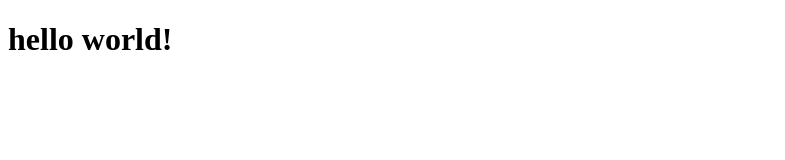
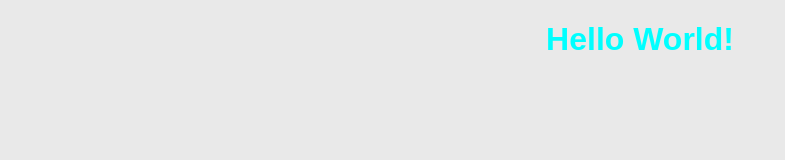
Before and after one commit to E5LAM/Git, a plain HTML site: page index.html in a window 1280 px wide. Shown: the whole page, without its empty margins (0-785 px from the left). Drawn offline with Linux system fonts and the light colour scheme.

Commit message:
add heading

```diff
--- a/index.html
+++ b/index.html
@@ -7,7 +7,8 @@
     <link rel="stylesheet" href="style.css">
 </head>
 <body>
-    <h1 title="I love you rahma">hello world!</h1>
+    <h1>hello world!</h1>
+
 
     <script src="js.js"></script>
 </body>
--- a/style.css
+++ b/style.css
@@ -0,0 +1,9 @@
+body{
+    background-color: rgb(233, 233, 233);
+}
+h1{
+    text-align: center;
+    text-transform: capitalize;
+    color: aqua;
+    font-family: sans-serif;
+}
```
